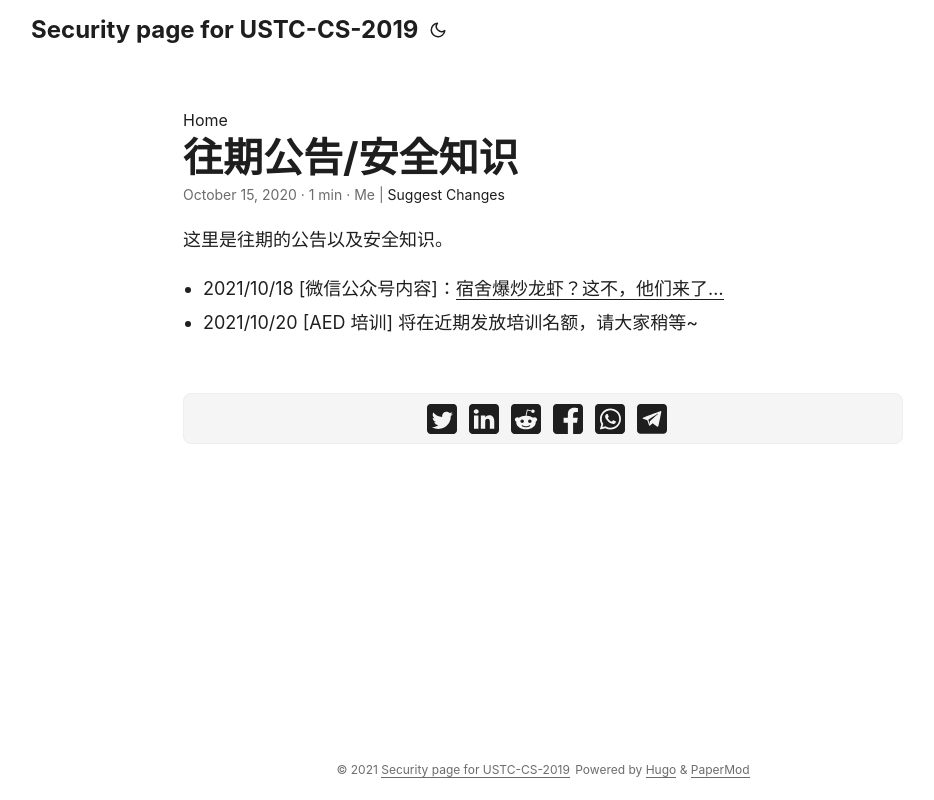
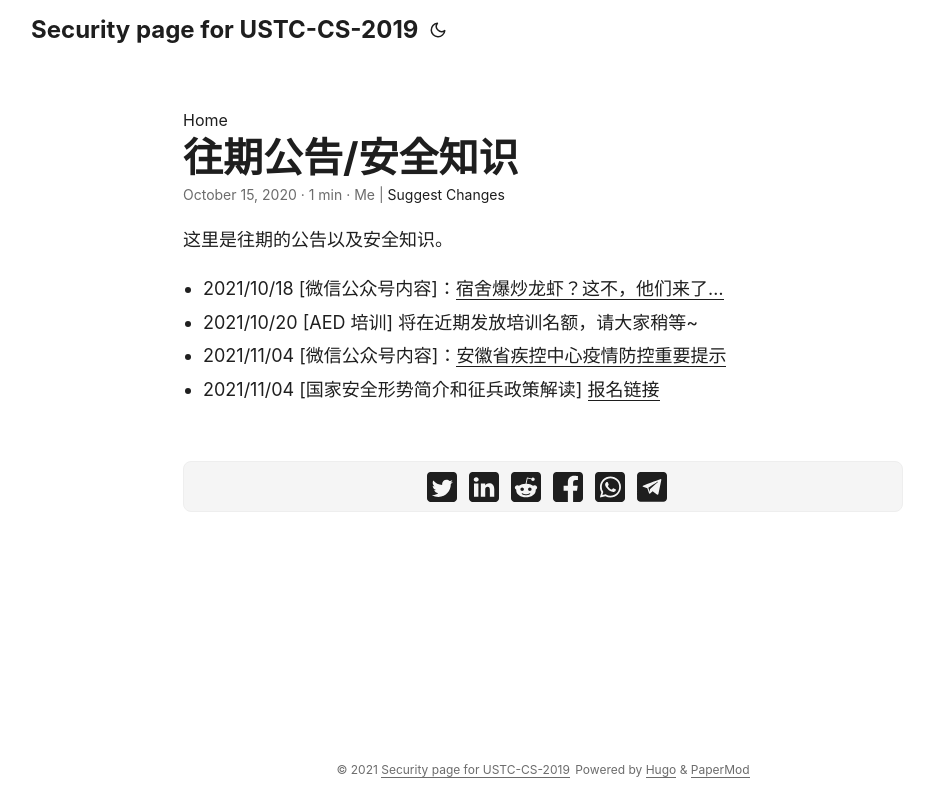
Before and after one commit to BC-Li/security, a plain HTML site: page recent/index.html in a window 1280 px wide. Shown: the whole page, without its empty margins (97-1031 px from the left). Drawn offline with Linux system fonts and the light colour scheme.

Commit message:
[recent] 更新公众号链接 + 讲座报名

```diff
--- a/recent/index.html
+++ b/recent/index.html
@@ -8,6 +8,8 @@
 <meta name=description content="这里是往期的公告以及安全知识。
   2021/10/18 [微信公众号内容]：宿舍爆炒龙虾？这不，他们来了&mldr;
   2021/10/20 [AED 培训] 将在近期发放培训名额，请大家稍等~
+  2021/11/04 [微信公众号内容]：安徽省疾控中心疫情防控重要提示
+  2021/11/04 [国家安全形势简介和征兵政策解读] 报名链接
   ">
 <meta name=author content="Me">
 <link rel=canonical href=http://bcli.me/security/recent/>
@@ -28,6 +30,8 @@
 <meta property="og:description" content="这里是往期的公告以及安全知识。
   2021/10/18 [微信公众号内容]：宿舍爆炒龙虾？这不，他们来了&mldr;
   2021/10/20 [AED 培训] 将在近期发放培训名额，请大家稍等~
+  2021/11/04 [微信公众号内容]：安徽省疾控中心疫情防控重要提示
+  2021/11/04 [国家安全形势简介和征兵政策解读] 报名链接
   ">
 <meta property="og:type" content="article">
 <meta property="og:url" content="http://bcli.me/security/recent/"><meta property="og:image" content="http://bcli.me/security/%3Clink%20or%20path%20of%20image%20for%20opengraph,%20twitter-cards%3E"><meta property="article:section" content>
@@ -39,9 +43,11 @@
 <meta name=twitter:description content="这里是往期的公告以及安全知识。
   2021/10/18 [微信公众号内容]：宿舍爆炒龙虾？这不，他们来了&mldr;
   2021/10/20 [AED 培训] 将在近期发放培训名额，请大家稍等~
+  2021/11/04 [微信公众号内容]：安徽省疾控中心疫情防控重要提示
+  2021/11/04 [国家安全形势简介和征兵政策解读] 报名链接
   ">
 <script type=application/ld+json>{"@context":"https://schema.org","@type":"BreadcrumbList","itemListElement":[{"@type":"ListItem","position":2,"name":"往期公告/安全知识","item":"http://bcli.me/security/recent/"}]}</script>
-<script type=application/ld+json>{"@context":"https://schema.org","@type":"BlogPosting","headline":"往期公告/安全知识","name":"往期公告\/安全知识","description":"这里是往期的公告以及安全知识。\n  2021/10/18 [微信公众号内容]：宿舍爆炒龙虾？这不，他们来了\u0026hellip;\n  2021/10/20 [AED 培训] 将在近期发放培训名额，请大家稍等~\n  ","keywords":[],"articleBody":"这里是往期的公告以及安全知识。\n  2021/10/18 [微信公众号内容]：宿舍爆炒龙虾？这不，他们来了…\n  2021/10/20 [AED 培训] 将在近期发放培训名额，请大家稍等~\n  ","wordCount":"7","inLanguage":"en","datePublished":"2020-10-15T00:00:00Z","dateModified":"2020-10-15T00:00:00Z","author":{"@type":"Person","name":"Me"},"mainEntityOfPage":{"@type":"WebPage","@id":"http://bcli.me/security/recent/"},"publisher":{"@type":"Organization","name":"Security page for USTC-CS-2019","logo":{"@type":"ImageObject","url":"http://bcli.me/security/favicon.ico"}}}</script>
+<script type=application/ld+json>{"@context":"https://schema.org","@type":"BlogPosting","headline":"往期公告/安全知识","name":"往期公告\/安全知识","description":"这里是往期的公告以及安全知识。\n  2021/10/18 [微信公众号内容]：宿舍爆炒龙虾？这不，他们来了\u0026hellip;\n  2021/10/20 [AED 培训] 将在近期发放培训名额，请大家稍等~\n  2021/11/04 [微信公众号内容]：安徽省疾控中心疫情防控重要提示\n  2021/11/04 [国家安全形势简介和征兵政策解读] 报名链接\n  ","keywords":[],"articleBody":"这里是往期的公告以及安全知识。\n  2021/10/18 [微信公众号内容]：宿舍爆炒龙虾？这不，他们来了…\n  2021/10/20 [AED 培训] 将在近期发放培训名额，请大家稍等~\n  2021/11/04 [微信公众号内容]：安徽省疾控中心疫情防控重要提示\n  2021/11/04 [国家安全形势简介和征兵政策解读] 报名链接\n  ","wordCount":"12","inLanguage":"en","datePublished":"2020-10-15T00:00:00Z","dateModified":"2020-10-15T00:00:00Z","author":{"@type":"Person","name":"Me"},"mainEntityOfPage":{"@type":"WebPage","@id":"http://bcli.me/security/recent/"},"publisher":{"@type":"Organization","name":"Security page for USTC-CS-2019","logo":{"@type":"ImageObject","url":"http://bcli.me/security/favicon.ico"}}}</script>
 </head>
 <body id=top>
 <script>localStorage.getItem("pref-theme")==="dark"?document.body.classList.add('dark'):localStorage.getItem("pref-theme")==="light"?document.body.classList.remove('dark'):window.matchMedia('(prefers-color-scheme: dark)').matches&&document.body.classList.add('dark')</script>
@@ -75,6 +81,12 @@
 </li>
 <li>
 <p>2021/10/20 [AED 培训] 将在近期发放培训名额，请大家稍等~</p>
+</li>
+<li>
+<p>2021/11/04 [微信公众号内容]：<a href="https://mp.weixin.qq.com/s?__biz=MzIzOTAzNzE5Mw==&mid=2650059030&idx=1&sn=74d012d62541dcdc69ba8a3896dffce4&chksm=f1302f70c647a666e38384c7f639f0fd41cd770d5081c06b00e16aa605e6090a2bd43f70025e&mpshare=1&scene=23&srcid=11046UIvUqONCyGTmm6IYttg&sharer_sharetime=1636015084047&sharer_shareid=846d08ee6e91e182482db5da90a4fa06#rd">安徽省疾控中心疫情防控重要提示</a></p>
+</li>
+<li>
+<p>2021/11/04 [国家安全形势简介和征兵政策解读] <a href=https://www.wjx.cn/vj/h4JghBv.aspx>报名链接</a></p>
 </li>
 </ul>
 </div>
```
Also changed, not shown: outing/index.html (line endings or trailing spaces).
